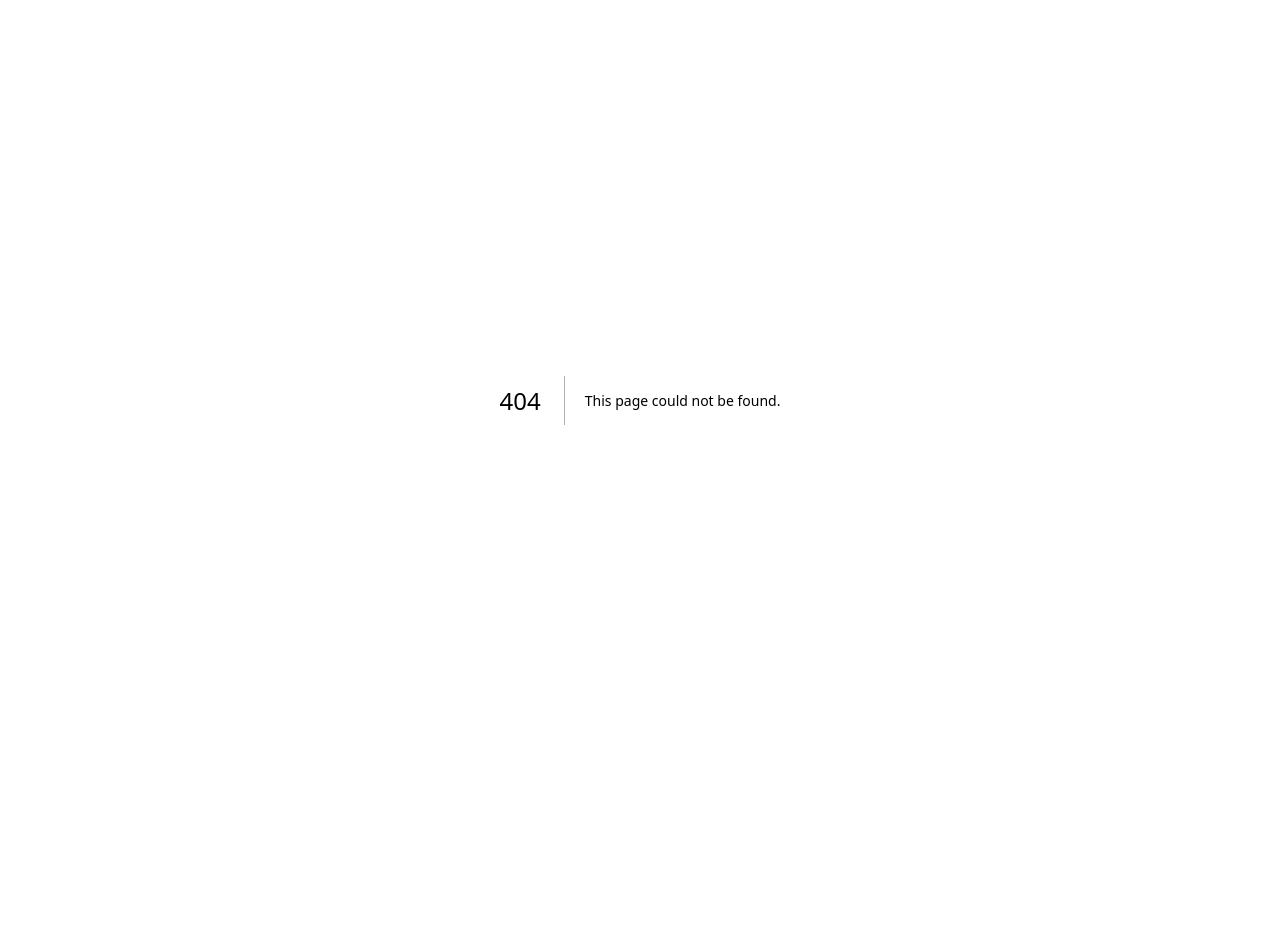
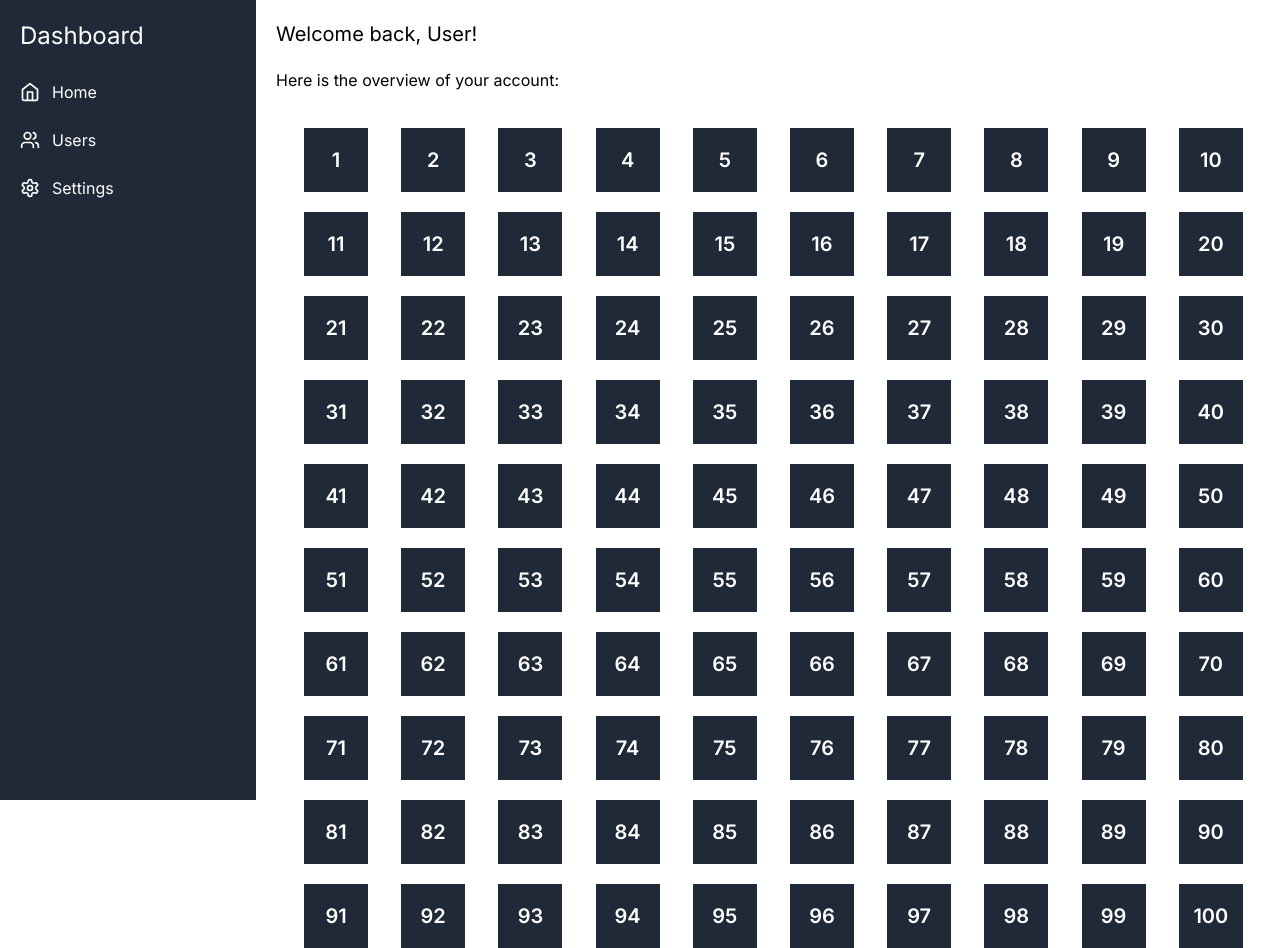
Before and after one commit to eusoff-hackers/eusoff-website-23-24, a Next.js app: page /dashboard in a window 1280 px wide. Before the commit this address had no page. Before the commit the page ends 800 px from the top, so only its background shows below. Built offline with nearby package versions, Linux system fonts and the light colour scheme.

Commit message:
lessgooo

```diff
--- /dev/null
+++ b/src/app/dashboard/page.tsx
@@ -0,0 +1,92 @@
+import React from 'react'
+
+import Link from "next/link"
+
+export default function Dashboard() {
+
+  return (
+    <div className="h-screen w-full flex flex-col lg:flex-row">
+      <nav className="w-full lg:w-64 bg-gray-800 text-white p-5">
+        <h1 className="text-2xl mb-5">Dashboard</h1>
+        <ul className="space-y-2">
+          <li>
+            <Link className="flex items-center gap-3 py-2" href="#">
+              <svg
+                className=" h-5 w-5"
+                fill="none"
+                height="24"
+                stroke="currentColor"
+                strokeLinecap="round"
+                strokeLinejoin="round"
+                strokeWidth="2"
+                viewBox="0 0 24 24"
+                width="24"
+                xmlns="http://www.w3.org/2000/svg"
+              >
+                <path d="m3 9 9-7 9 7v11a2 2 0 0 1-2 2H5a2 2 0 0 1-2-2z" />
+                <polyline points="9 22 9 12 15 12 15 22" />
+              </svg>
+              <span>Home</span>
+            </Link>
+          </li>
+          <li>
+            <Link className="flex items-center gap-3 py-2" href="#">
+              <svg
+                className=" h-5 w-5"
+                fill="none"
+                height="24"
+                stroke="currentColor"
+                strokeLinecap="round"
+                strokeLinejoin="round"
+                strokeWidth="2"
+                viewBox="0 0 24 24"
+                width="24"
+                xmlns="http://www.w3.org/2000/svg"
+              >
+                <path d="M16 21v-2a4 4 0 0 0-4-4H6a4 4 0 0 0-4 4v2" />
+                <circle cx="9" cy="7" r="4" />
+                <path d="M22 21v-2a4 4 0 0 0-3-3.87" />
+                <path d="M16 3.13a4 4 0 0 1 0 7.75" />
+              </svg>
+              <span>Users</span>
+            </Link>
+          </li>
+          <li>
+            <Link className="flex items-center gap-3 py-2" href="#">
+              <svg
+                className=" h-5 w-5"
+                fill="none"
+                height="24"
+                stroke="currentColor"
+                strokeLinecap="round"
+                strokeLinejoin="round"
+                strokeWidth="2"
+                viewBox="0 0 24 24"
+                width="24"
+                xmlns="http://www.w3.org/2000/svg"
+              >
+                <path d="M12.22 2h-.44a2 2 0 0 0-2 2v.18a2 2 0 0 1-1 1.73l-.43.25a2 2 0 0 1-2 0l-.15-.08a2 2 0 0 0-2.73.73l-.22.38a2 2 0 0 0 .73 2.73l.15.1a2 2 0 0 1 1 1.72v.51a2 2 0 0 1-1 1.74l-.15.09a2 2 0 0 0-.73 2.73l.22.38a2 2 0 0 0 2.73.73l.15-.08a2 2 0 0 1 2 0l.43.25a2 2 0 0 1 1 1.73V20a2 2 0 0 0 2 2h.44a2 2 0 0 0 2-2v-.18a2 2 0 0 1 1-1.73l.43-.25a2 2 0 0 1 2 0l.15.08a2 2 0 0 0 2.73-.73l.22-.39a2 2 0 0 0-.73-2.73l-.15-.08a2 2 0 0 1-1-1.74v-.5a2 2 0 0 1 1-1.74l.15-.09a2 2 0 0 0 .73-2.73l-.22-.38a2 2 0 0 0-2.73-.73l-.15.08a2 2 0 0 1-2 0l-.43-.25a2 2 0 0 1-1-1.73V4a2 2 0 0 0-2-2z" />
+                <circle cx="12" cy="12" r="3" />
+              </svg>
+              <span>Settings</span>
+            </Link>
+          </li>
+        </ul>
+      </nav>
+      <main className="flex-1 p-5 light:bg-white-800 text-black">
+        <h2 className="text-xl mb-5">Welcome back, User!</h2>
+        <p>Here is the overview of your account:</p>
+        <div className="grid pt-4 pl-7 grid-cols-4 md:grid-cols-5 lg:grid-cols-10 gap-4 gap-y-5 mt-5">
+      {Array.from({ length: 100 }, (_, index) => (
+                <div
+                  key={index}
+                  className="bg-gray-800 h-16 w-16 flex items-center justify-center text-white font-semibold text-xl"
+                >
+                  {index + 1}
+                </div>
+        ))}
+        </div>
+      </main>
+    </div>
+  )
+}
--- a/src/app/globals.css
+++ b/src/app/globals.css
@@ -18,10 +18,5 @@
 
 body {
   color: rgb(var(--foreground-rgb));
-  background: linear-gradient(
-      to bottom,
-      transparent,
-      rgb(var(--background-end-rgb))
-    )
-    rgb(var(--background-start-rgb));
+
 }
```
